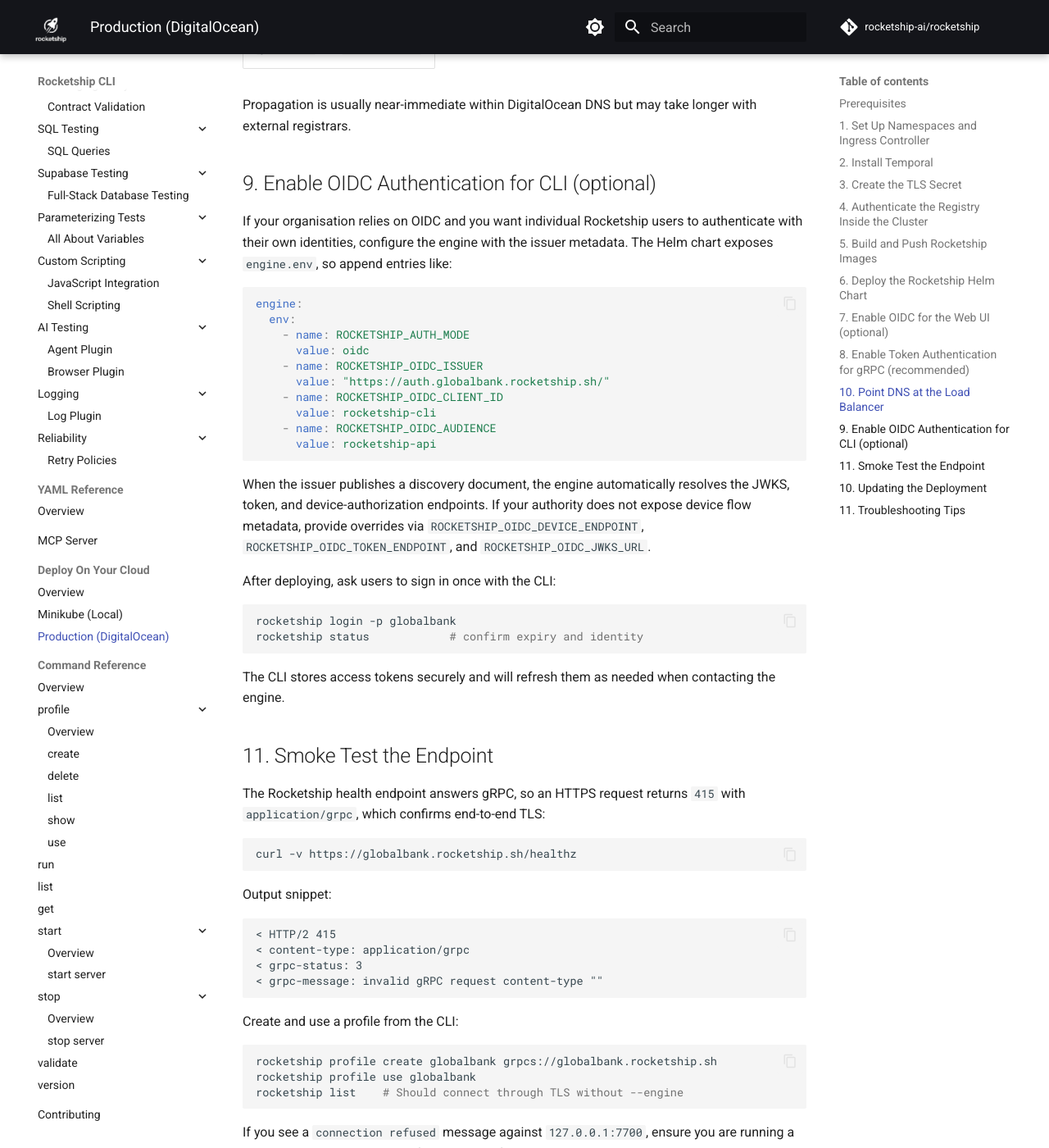
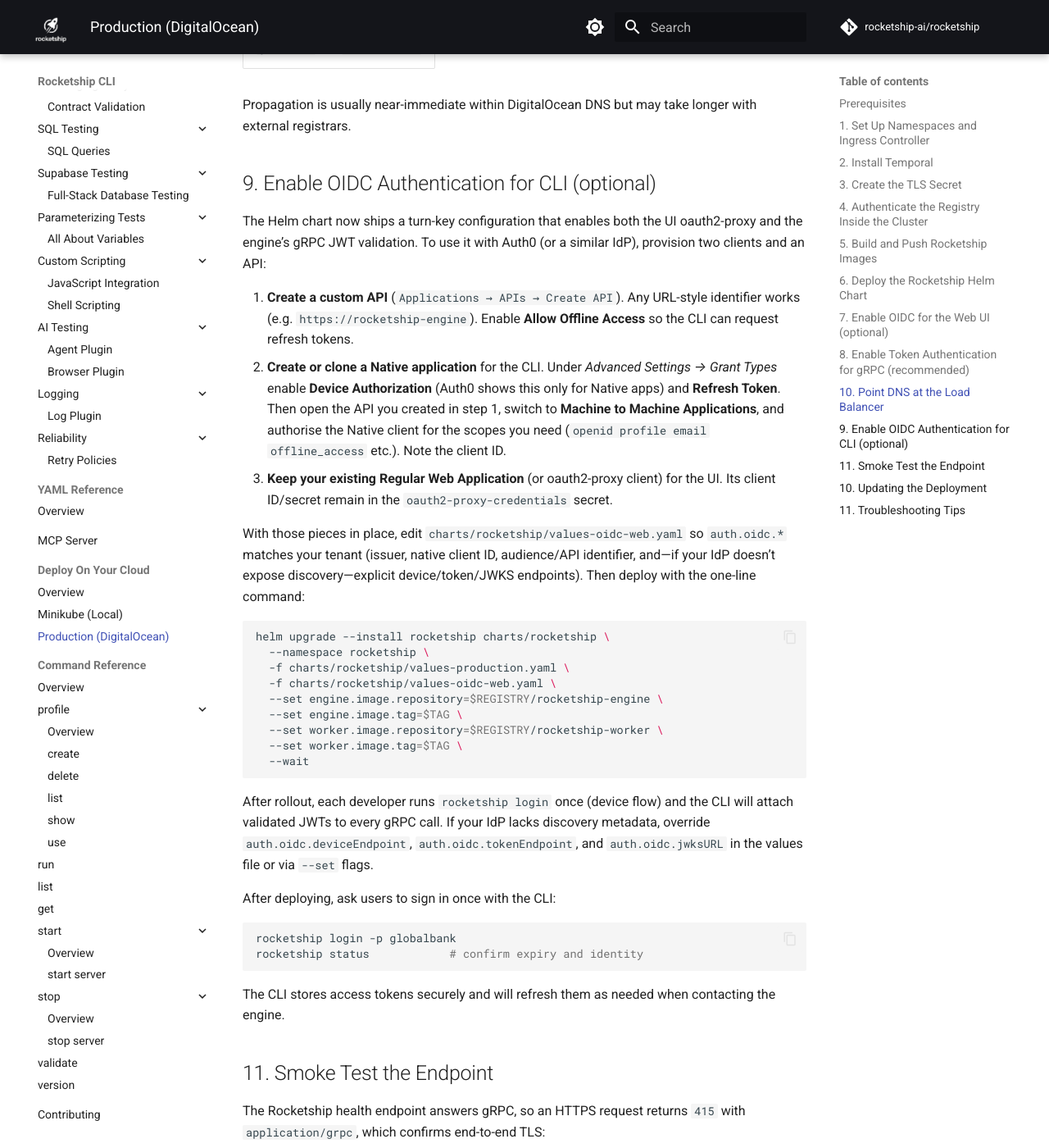
Before and after one commit to rocketship-ai/rocketship, an MkDocs documentation site: the page built from docs/src/deploy/digitalocean.md, in a window 1280 px wide and 1400 px high, scrolled down 5609 px. Shown: the whole window at 82% size. Built offline with MkDocs 1.6.1 and Material for MkDocs 9.7.7, drawn with Linux system fonts in a browser that asks for light colours; comment, search, counter and statistics services are not loaded.

Commit message:
OIDC Device Flow Login for CLI working

````diff
--- a/docs/src/deploy/digitalocean.md
+++ b/docs/src/deploy/digitalocean.md
@@ -238,22 +238,27 @@
 
 ## 9. Enable OIDC Authentication for CLI (optional)
 
-If your organisation relies on OIDC and you want individual Rocketship users to authenticate with their own identities, configure the engine with the issuer metadata. The Helm chart exposes `engine.env`, so append entries like:
+The Helm chart now ships a turn-key configuration that enables both the UI oauth2-proxy and the engine’s gRPC JWT validation. To use it with Auth0 (or a similar IdP), provision two clients and an API:
 
-```yaml
-engine:
-  env:
-    - name: ROCKETSHIP_AUTH_MODE
-      value: oidc
-    - name: ROCKETSHIP_OIDC_ISSUER
-      value: "https://auth.globalbank.rocketship.sh/"
-    - name: ROCKETSHIP_OIDC_CLIENT_ID
-      value: rocketship-cli
-    - name: ROCKETSHIP_OIDC_AUDIENCE
-      value: rocketship-api
+1. **Create a custom API** (`Applications → APIs → Create API`). Any URL-style identifier works (e.g. `https://rocketship-engine`). Enable **Allow Offline Access** so the CLI can request refresh tokens.
+2. **Create or clone a Native application** for the CLI. Under *Advanced Settings → Grant Types* enable **Device Authorization** (Auth0 shows this only for Native apps) and **Refresh Token**. Then open the API you created in step 1, switch to **Machine to Machine Applications**, and authorise the Native client for the scopes you need (`openid profile email offline_access` etc.). Note the client ID.
+3. **Keep your existing Regular Web Application** (or oauth2-proxy client) for the UI. Its client ID/secret remain in the `oauth2-proxy-credentials` secret.
+
+With those pieces in place, edit `charts/rocketship/values-oidc-web.yaml` so `auth.oidc.*` matches your tenant (issuer, native client ID, audience/API identifier, and—if your IdP doesn’t expose discovery—explicit device/token/JWKS endpoints). Then deploy with the one-line command:
+
+```bash
+helm upgrade --install rocketship charts/rocketship \
+  --namespace rocketship \
+  -f charts/rocketship/values-production.yaml \
+  -f charts/rocketship/values-oidc-web.yaml \
+  --set engine.image.repository=$REGISTRY/rocketship-engine \
+  --set engine.image.tag=$TAG \
+  --set worker.image.repository=$REGISTRY/rocketship-worker \
+  --set worker.image.tag=$TAG \
+  --wait
 ```
 
-When the issuer publishes a discovery document, the engine automatically resolves the JWKS, token, and device-authorization endpoints. If your authority does not expose device flow metadata, provide overrides via `ROCKETSHIP_OIDC_DEVICE_ENDPOINT`, `ROCKETSHIP_OIDC_TOKEN_ENDPOINT`, and `ROCKETSHIP_OIDC_JWKS_URL`.
+After rollout, each developer runs `rocketship login` once (device flow) and the CLI will attach validated JWTs to every gRPC call. If your IdP lacks discovery metadata, override `auth.oidc.deviceEndpoint`, `auth.oidc.tokenEndpoint`, and `auth.oidc.jwksURL` in the values file or via `--set` flags.
 
 After deploying, ask users to sign in once with the CLI:
 
````
Also changed, not shown: 3 other files.
